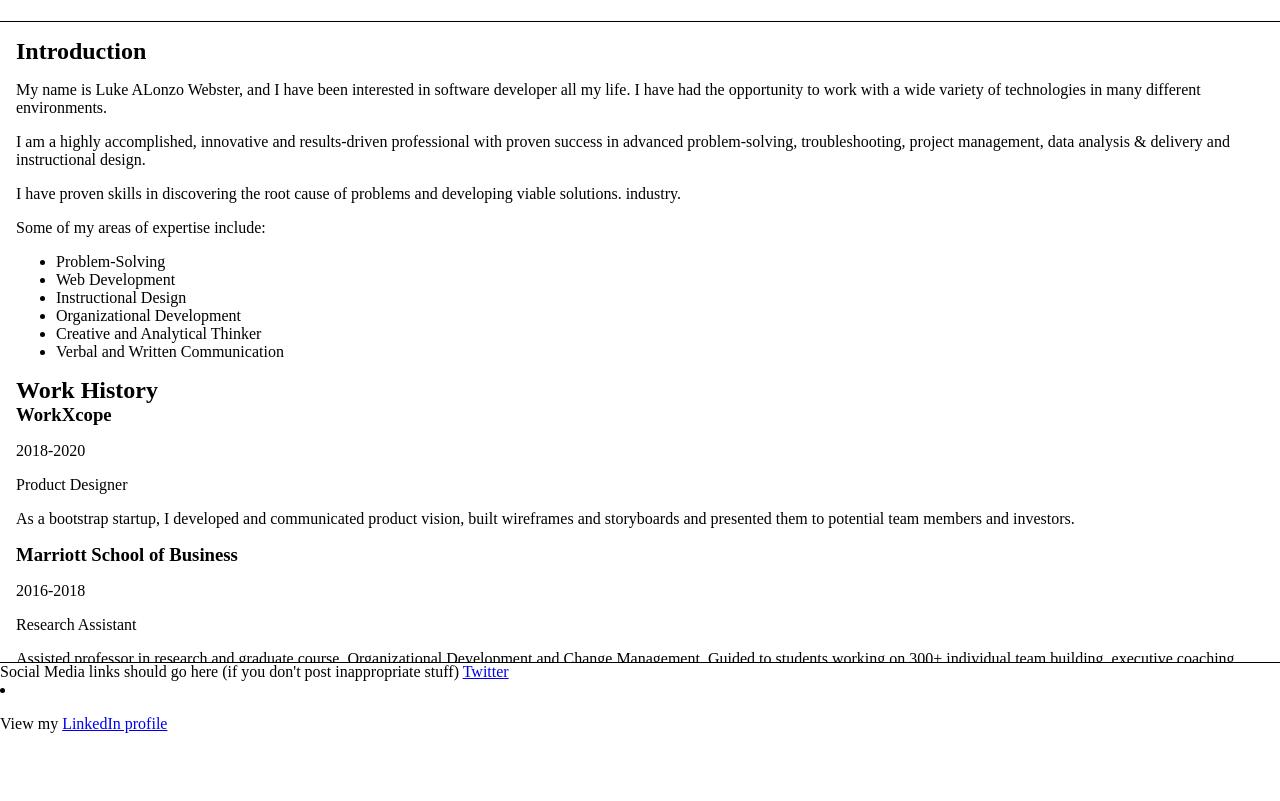
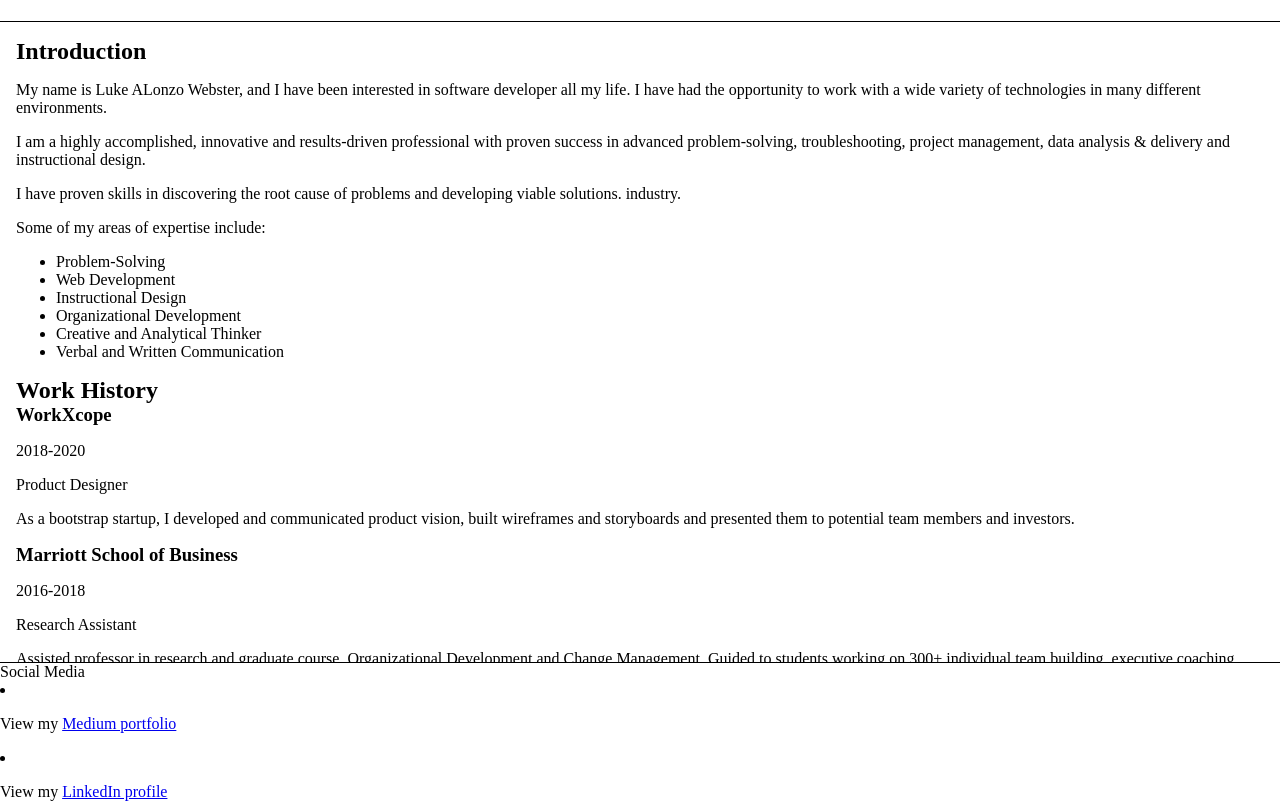
Before and after one commit to LAlonzoWebster/Portfolio, a plain HTML site: page index.html in a window 1280 px wide. Shown: the part 58-859 px from the top of the page. Before the commit the page ends 800 px from the top, so only its background shows below. Drawn offline with Linux system fonts and the light colour scheme.

Commit message:
updated again

```diff
--- a/index.html
+++ b/index.html
@@ -65,10 +65,15 @@
         </section>
     </main>
     <footer>
-        Social Media links should go here (if you don't post inappropriate stuff)
-        <a href="https://twitter.com/wendys">Twitter</a> <br />
+        Social Media
+        <li class="rss"> <a href="https://medium.com/@l.alonzowebster" target="_blank"
+            aria-label="View L. Alonzo Webster on Medium (opens in new window)"><i class="fa fa-linkedin"></i></a>
+            <p>View my <a href="https://medium.com/@l.alonzowebster" target="_blank"
+                aria-label="(opens in new window)">Medium portfolio</a></p>
+        </li>
+
         <li class="rss"> <a href="https://www.linkedin.com/in/lalonzowebster/" target="_blank"
-                aria-label="View Brian Murdock on LinkedIn (opens in new window)"><i class="fa fa-linkedin"></i></a>
+                aria-label="View L. Alonzo Webster on LinkedIn (opens in new window)"><i class="fa fa-linkedin"></i></a>
             <p>View my <a href="https://www.linkedin.com/in/lalonzowebster/" target="_blank"
                     aria-label="(opens in new window)">LinkedIn profile</a></p>
         </li>
```
